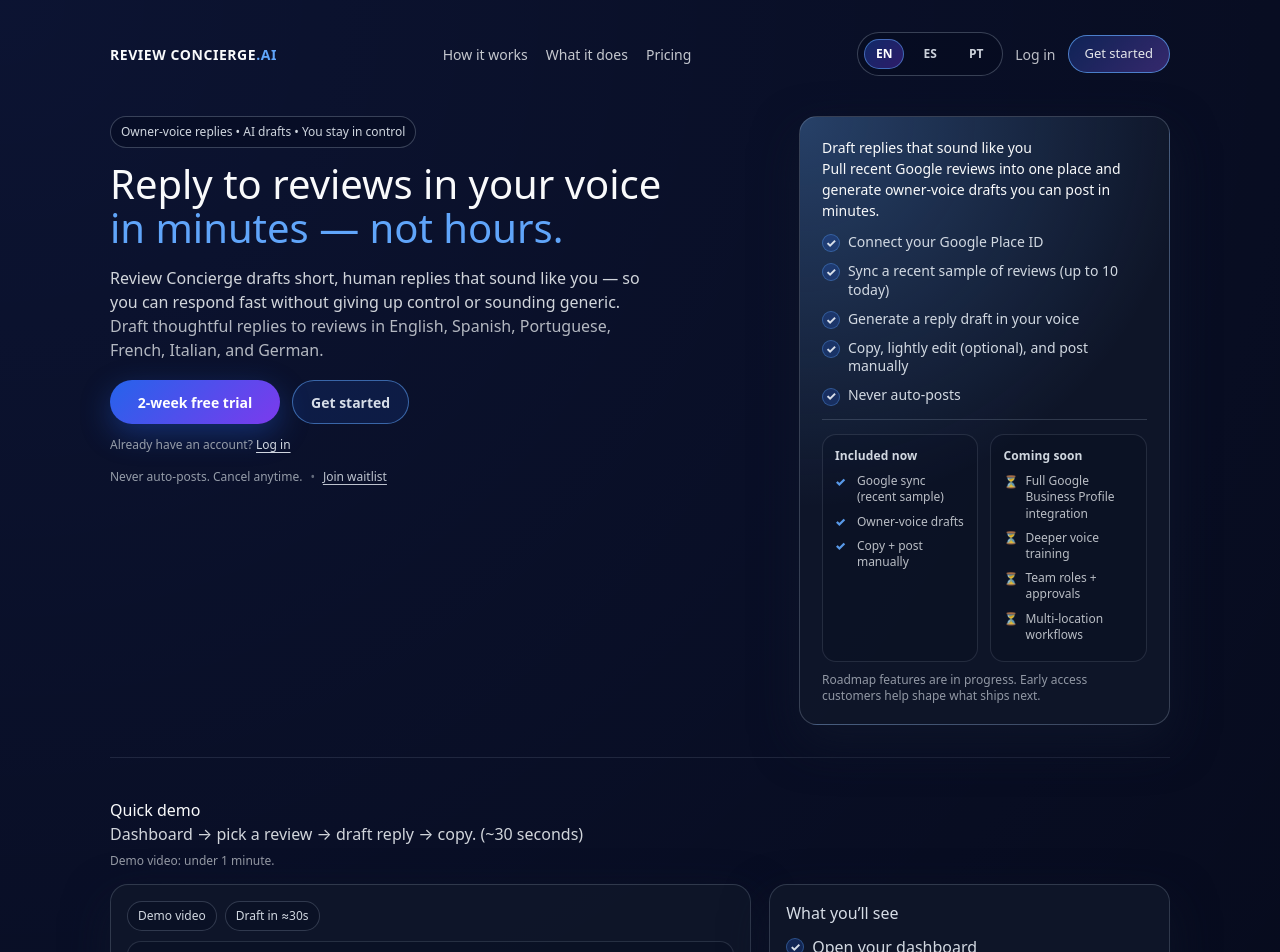
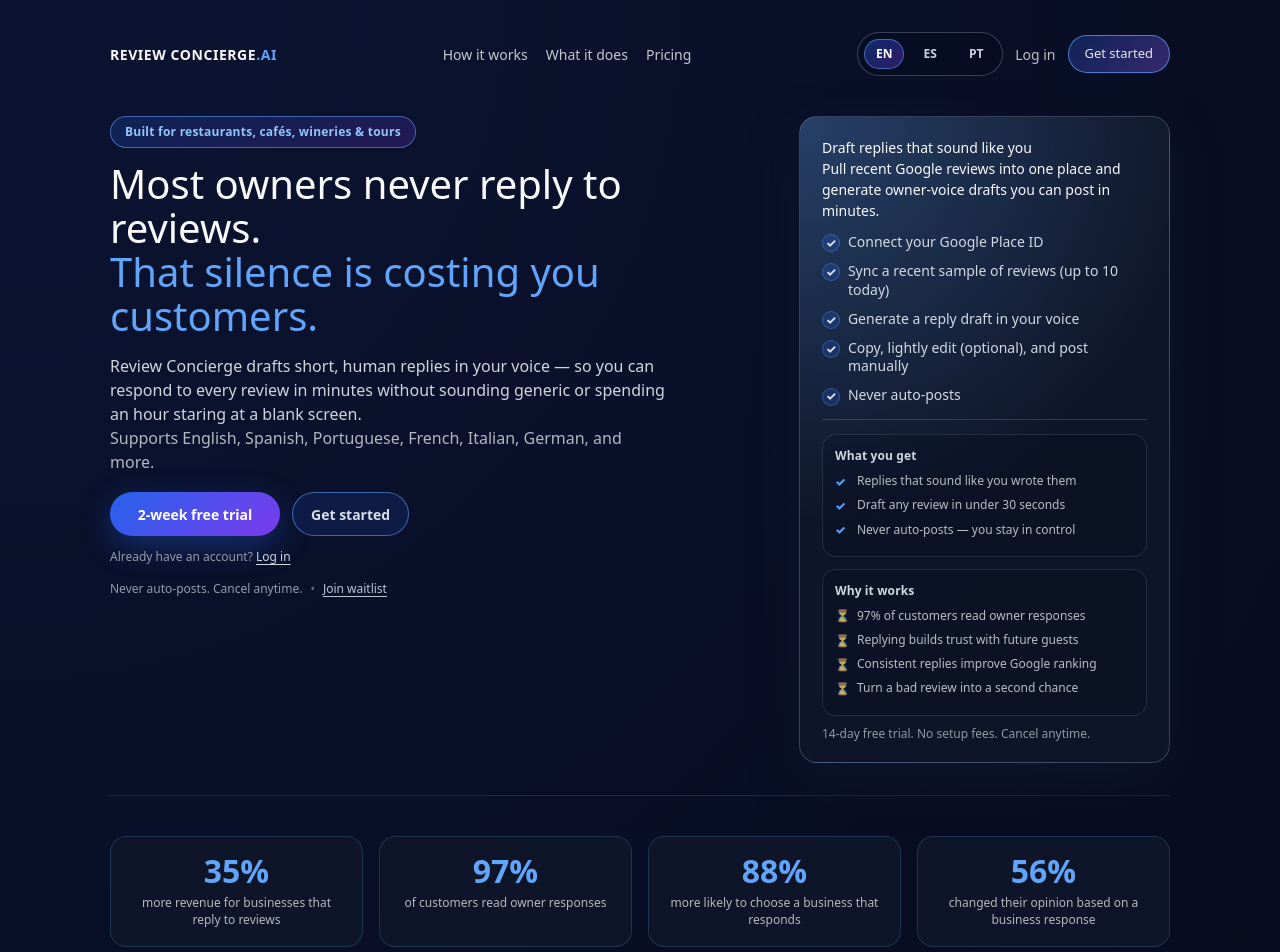
Before and after one commit to KyleReviewConciergeai/reviewconcierge-website, a Next.js app: page / in a window 1280 px wide. Shown: the top 952 px of the page. Built offline with nearby package versions, Linux system fonts and the light colour scheme; no server answers.

Commit message:
Homepage refresh — new headline, stats bar, improved hero card and pricing

```diff
--- a/app/page.tsx
+++ b/app/page.tsx
@@ -84,13 +84,13 @@
         login: "Log in",
         getStarted: "Get started",
       },
-      badge: "Owner-voice replies • AI drafts • You stay in control",
-      h1a: "Reply to reviews in your voice",
-      h1b: "in minutes — not hours.",
+      badge: "Built for restaurants, cafés, wineries & tours",
+        h1a: "Most owners never reply to reviews.",
+        h1b: "That silence is costing you customers.",
       subtitleA:
-        "Review Concierge drafts short, human replies that sound like you — so you can respond fast without giving up control or sounding generic.",
+       "Review Concierge drafts short, human replies in your voice — so you can respond to every review in minutes without sounding generic or spending an hour staring at a blank screen.",
       subtitleB:
-        "Draft thoughtful replies to reviews in English, Spanish, Portuguese, French, Italian, and German.",
+        "Supports English, Spanish, Portuguese, French, Italian, German, and more.",
       cta: {
         primary: "Get started",
         trial: "2-week free trial",
@@ -110,21 +110,21 @@
           "Never auto-posts",
         ],
         matrix: {
-          nowTitle: "Included now",
-          soonTitle: "Coming soon",
+          nowTitle: "What you get",
+          soonTitle: "Why it works",
           now: [
-            "Google sync (recent sample)",
-            "Owner-voice drafts",
-            "Copy + post manually",
+            "Replies that sound like you wrote them",
+            "Draft any review in under 30 seconds",
+            "Never auto-posts — you stay in control",
           ],
           soon: [
-            "Full Google Business Profile integration",
-            "Deeper voice training",
-            "Team roles + approvals",
-            "Multi-location workflows",
+            "97% of customers read owner responses",
+            "Replying builds trust with future guests",
+            "Consistent replies improve Google ranking",
+            "Turn a bad review into a second chance",
           ],
           foot:
-            "Roadmap features are in progress. Early access customers help shape what ships next.",
+            "14-day free trial. No setup fees. Cancel anytime.",
         },
       },
       demo: {
@@ -160,12 +160,12 @@
         foot: "Today: Places-based recent sample (up to 10). No auto-posting.",
       },
       pilot: {
-        title: "Want me to set it up for you in 5 minutes?",
+        title: "Want to see it work on your actual reviews?",
         body:
-          "If you’re coming from a Loom demo, send your Place ID and we’ll help you get your first drafts generated quickly.",
+          "Send your Google Place ID and we'll generate a few real draft replies from your own reviews — so you can see exactly what your customers would read before you commit to anything.",
         primary: "Send my Place ID",
         secondary: "Start free trial",
-        note: "No pressure — we’ll only use it to help you get set up.",
+        note: "Takes 5 minutes. No credit card needed to see the drafts.",
       },
       waitlist: {
         title: "Join the beta waitlist",
@@ -218,11 +218,11 @@
         price: "$49",
         per: "/ month",
         bullets: [
-          "14-day free trial included",
-          "Enable Google sync (recent sample up to 10)",
-          "Reply drafting inside the dashboard",
-          "Cancel anytime",
-          "Priority support + roadmap input",
+          "14-day free trial — no credit card required",
+          "Draft replies for any Google review in seconds",
+          "Replies in 6 languages including Spanish & Portuguese",
+          "Never auto-posts — you approve everything",
+          "Cancel anytime, no questions asked",
         ],
         note:
           "Note: today uses Google Places “recent sample” (up to 10). We focus on voice fidelity first — not feature bloat.",
@@ -810,6 +810,28 @@
 
         <div className="section-divider" />
 
+        {/* Stats bar */}
+        <section className="stats-bar">
+         <div className="stat-item">
+         <div className="stat-number">35%</div>
+         <div className="stat-label">more revenue for businesses that reply to reviews</div>
+         </div>
+       <div className="stat-item">
+         <div className="stat-number">97%</div>
+         <div className="stat-label">of customers read owner responses</div>
+        </div>
+       <div className="stat-item">
+         <div className="stat-number">88%</div>
+         <div className="stat-label">more likely to choose a business that responds</div>
+       </div>
+      <div className="stat-item">
+         <div className="stat-number">56%</div>
+          <div className="stat-label">changed their opinion based on a business response</div>
+          </div>
+      </section>
+
+<div className="section-divider" />
+
 {/* ✅ Quick demo */}
 <section className="demo-section">
           <div className="demo-head">
@@ -1364,12 +1386,14 @@
   align-items: center;
   gap: 8px;
   font-size: 12px;
-          padding: 6px 10px;
+  padding: 6px 14px;
   border-radius: 999px;
-          border: 1px solid rgba(148, 163, 184, 0.35);
-          background: rgba(2, 6, 23, 0.35);
-          color: rgba(226, 232, 240, 0.92);
+  border: 1px solid rgba(96, 165, 250, 0.55);
+  background: linear-gradient(135deg, rgba(37, 99, 235, 0.2), rgba(124, 58, 237, 0.2));
+  color: #93c5fd;
   margin-bottom: 14px;
+  font-weight: 600;
+  letter-spacing: 0.02em;
 }
 
         .hero-card {
@@ -1424,7 +1448,7 @@
         /* ✅ New: roadmap matrix visual */
         .roadmap-matrix {
            display: grid;
-          grid-template-columns: repeat(2, minmax(0, 1fr));
+            grid-template-columns: minmax(0, 1fr);
             gap: 12px;
             margin-top: 14px;
         }
@@ -1620,6 +1644,41 @@
           margin: 18px 0 40px;
         }
 
+.stats-bar {
+  display: grid;
+  grid-template-columns: repeat(4, minmax(0, 1fr));
+  gap: 16px;
+  margin-bottom: 16px;
+}
+
+.stat-item {
+  background: rgba(15, 23, 42, 0.95);
+  border-radius: 16px;
+  padding: 18px 16px;
+  border: 1px solid rgba(96, 165, 250, 0.2);
+  text-align: center;
+}
+
+.stat-number {
+  font-size: 32px;
+  font-weight: 800;
+  color: #60a5fa;
+  line-height: 1;
+  margin-bottom: 8px;
+}
+
+.stat-label {
+  font-size: 12px;
+  color: rgba(209, 213, 219, 0.85);
+  line-height: 1.4;
+}
+
+@media (max-width: 900px) {
+  .stats-bar {
+    grid-template-columns: repeat(2, minmax(0, 1fr));
+  }
+}
+
         /* ✅ Demo section */
         .demo-section {
           margin-bottom: 56px;
@@ -2034,9 +2093,36 @@
         }
 
         .pricing-card ul {
-          padding-left: 18px;
+  padding-left: 0;
   margin: 0 0 14px;
   color: #d1d5db;
+  list-style: none;
+}
+
+.pricing-card ul li {
+  position: relative;
+  padding-left: 26px;
+  margin: 10px 0;
+  color: rgba(226, 232, 240, 0.92);
+  line-height: 1.35;
+}
+
+.pricing-card ul li::before {
+  content: "✓";
+  position: absolute;
+  left: 0;
+  top: 0.1em;
+  width: 18px;
+  height: 18px;
+  border-radius: 999px;
+  display: inline-flex;
+  align-items: center;
+  justify-content: center;
+  font-size: 12px;
+  font-weight: 800;
+  background: rgba(37, 99, 235, 0.22);
+  border: 1px solid rgba(96, 165, 250, 0.35);
+  color: rgba(226, 232, 240, 0.95);
 }
 
         .pricing-actions {
```
Lines whose indentation alone changed are shown as unchanged.
